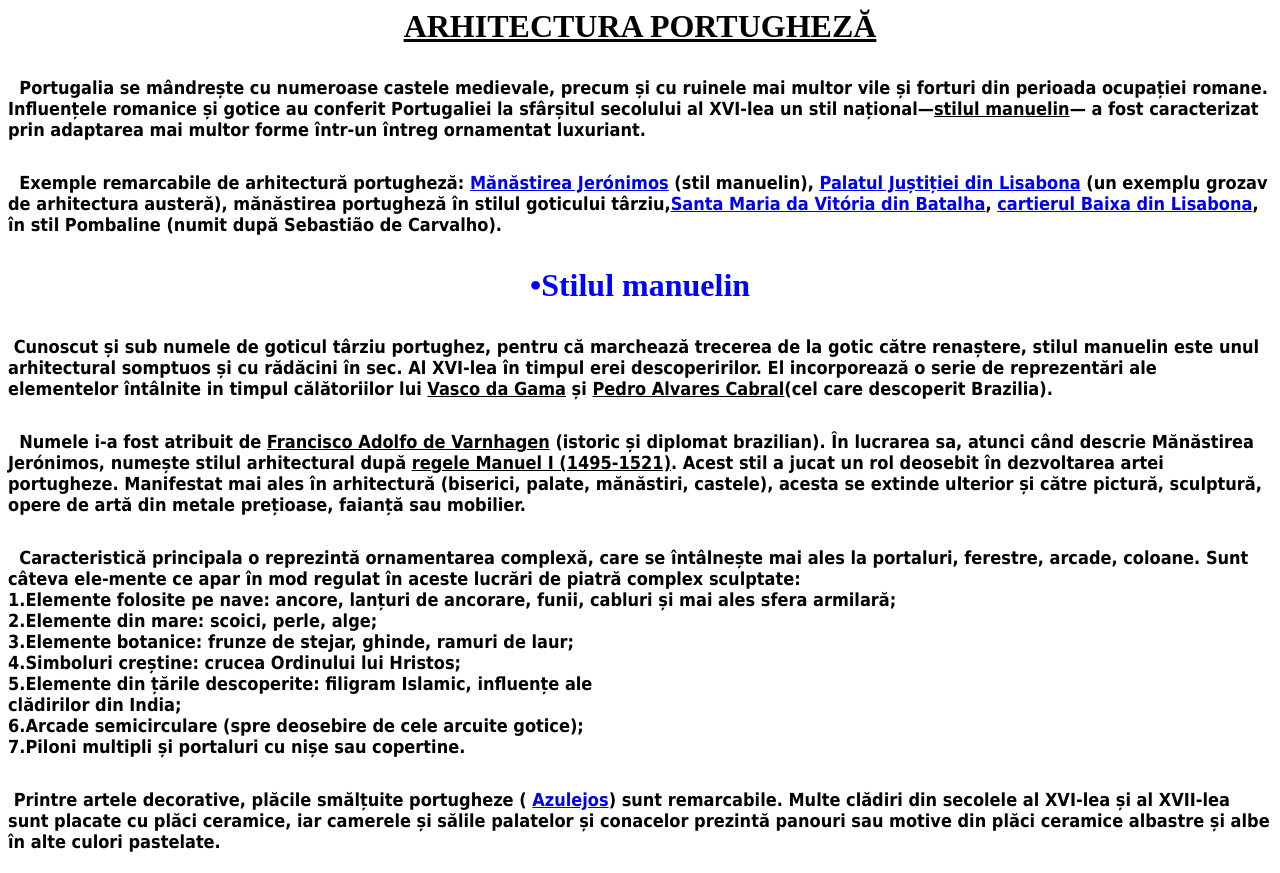
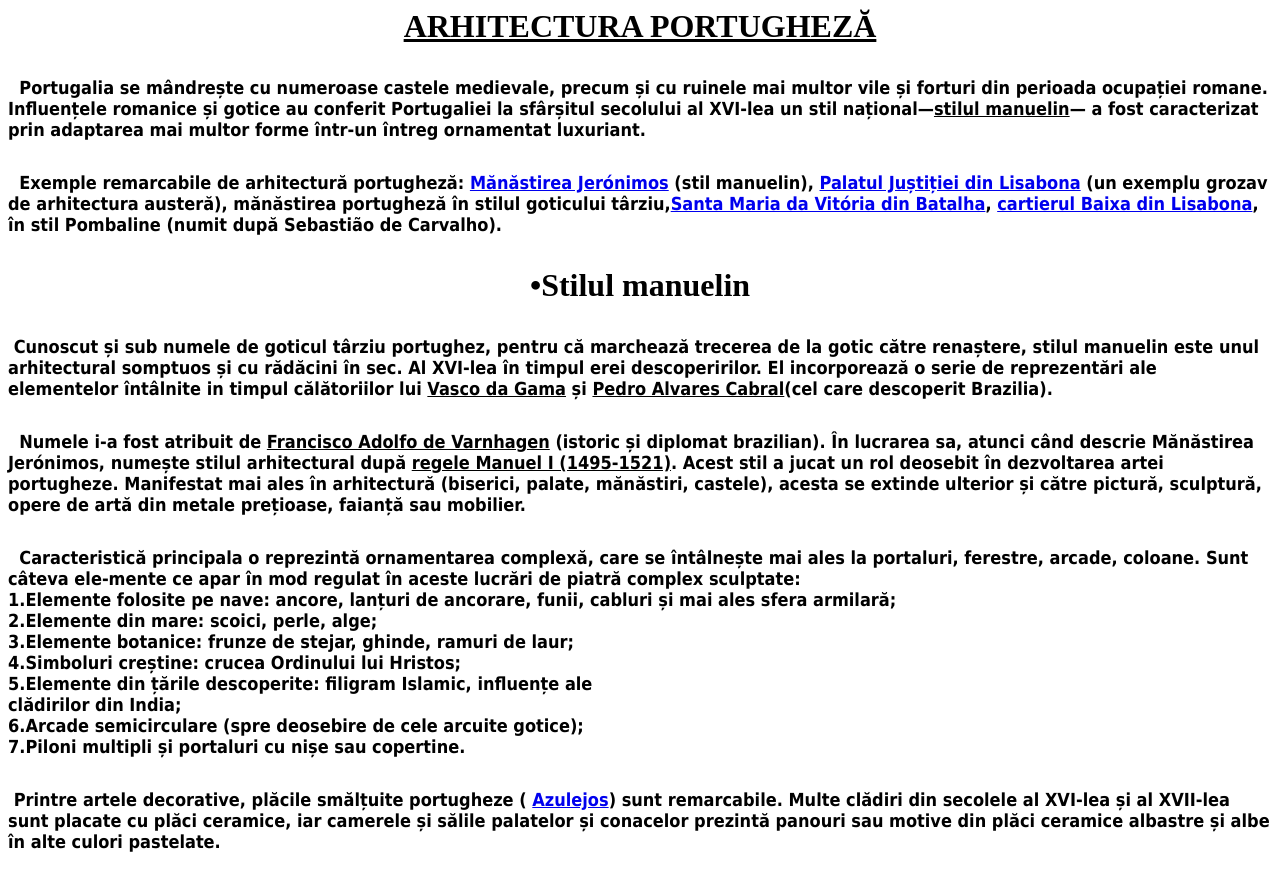
Before and after one commit to 44nico/Arhitectura-Portugheza-site, a plain HTML site: page index.html in a window 1280 px wide. Drawn offline with Linux system fonts and the light colour scheme.

Commit message:
Update index.html

```diff
--- a/index.html
+++ b/index.html
@@ -10,7 +10,7 @@
  (un exemplu grozav de arhitectura austeră), mănăstirea portugheză în stilul goticului târziu,<a href="https://lp-cms-production.imgix.net/2019-06/837cb9fd8a9c8d10cbf0d8973fcbe1ed-mosteiro-de-santa-maria-da-vitoria.jpg"target="arhitectura.html">Santa Maria da Vitória din Batalha</a>, <a href="https://www.lisbon-tourism.com/img/gallery/ro/centrul-orasului-lisabona.jpg"target="arhitectura.html">cartierul Baixa din Lisabona</a>, în stil Pombaline (numit după Sebastião de Carvalho).</font></p>
 
 
-<H1 align="center" style="color:blue;"><b>•Stilul manuelin </b><H1>
+<H1 align="center"><b>•Stilul manuelin </b><H1>
 <p align="left"><font face="Tahoma"size="4"> &nbspCunoscut și sub numele de goticul târziu portughez, pentru că marchează trecerea de la gotic către renaștere, stilul manuelin este unul arhitectural somptuos și cu rădăcini în sec. Al XVI-lea în timpul erei descoperirilor. El incorporează o serie de reprezentări ale elementelor întâlnite in timpul călătoriilor lui <u>Vasco da Gama</u> și <u>Pedro Alvares Cabral</u>(cel care descoperit Brazilia).</font></p>
 
 <p align="left"><font face="Tahoma"size="4"> &nbsp Numele i-a fost atribuit de <u>Francisco Adolfo de Varnhagen</u> (istoric și diplomat brazilian). În lucrarea sa, atunci când descrie Mănăstirea Jerónimos, numește stilul arhitectural după <u>regele Manuel I (1495-1521)</u>. Acest stil a jucat un rol deosebit în dezvoltarea artei portugheze. Manifestat mai ales în arhitectură (biserici, palate, mănăstiri, castele), acesta se extinde ulterior și către pictură, sculptură, opere de artă din metale prețioase, faianță sau mobilier. </font></p>
```
